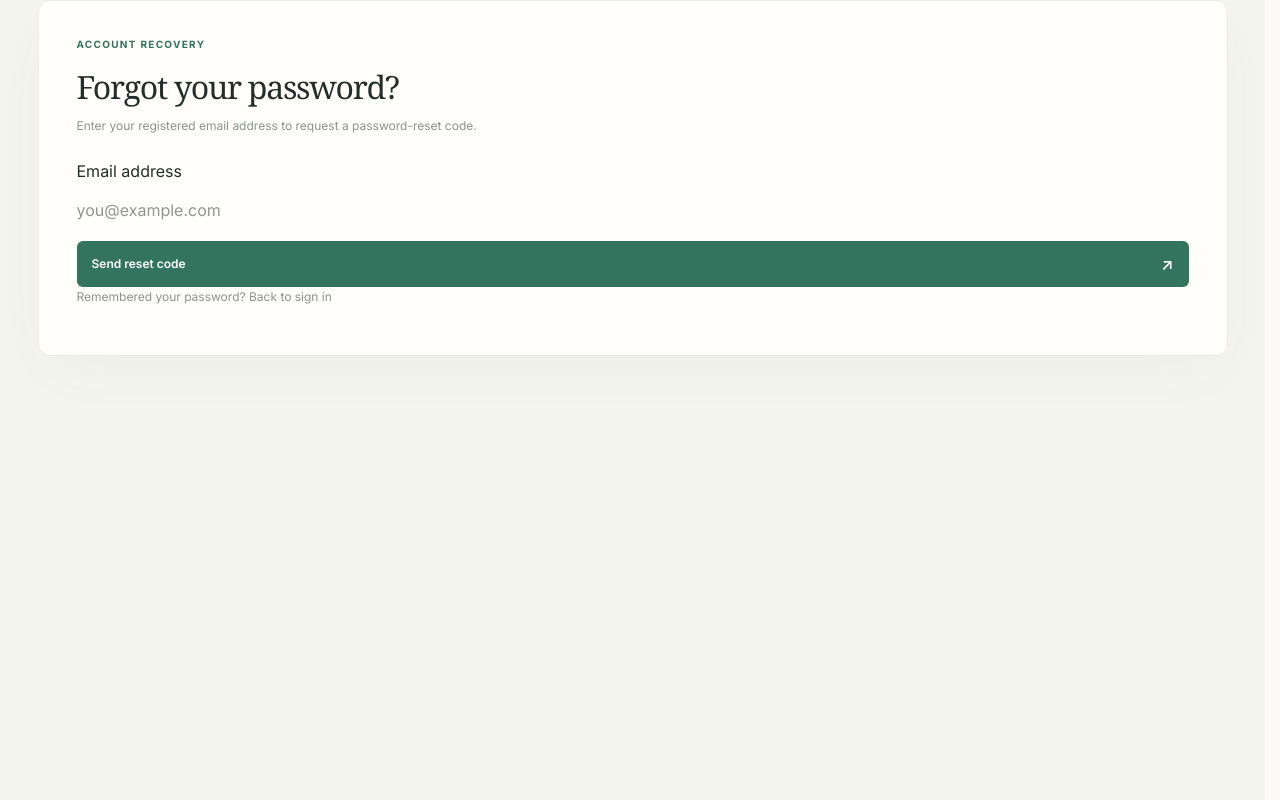
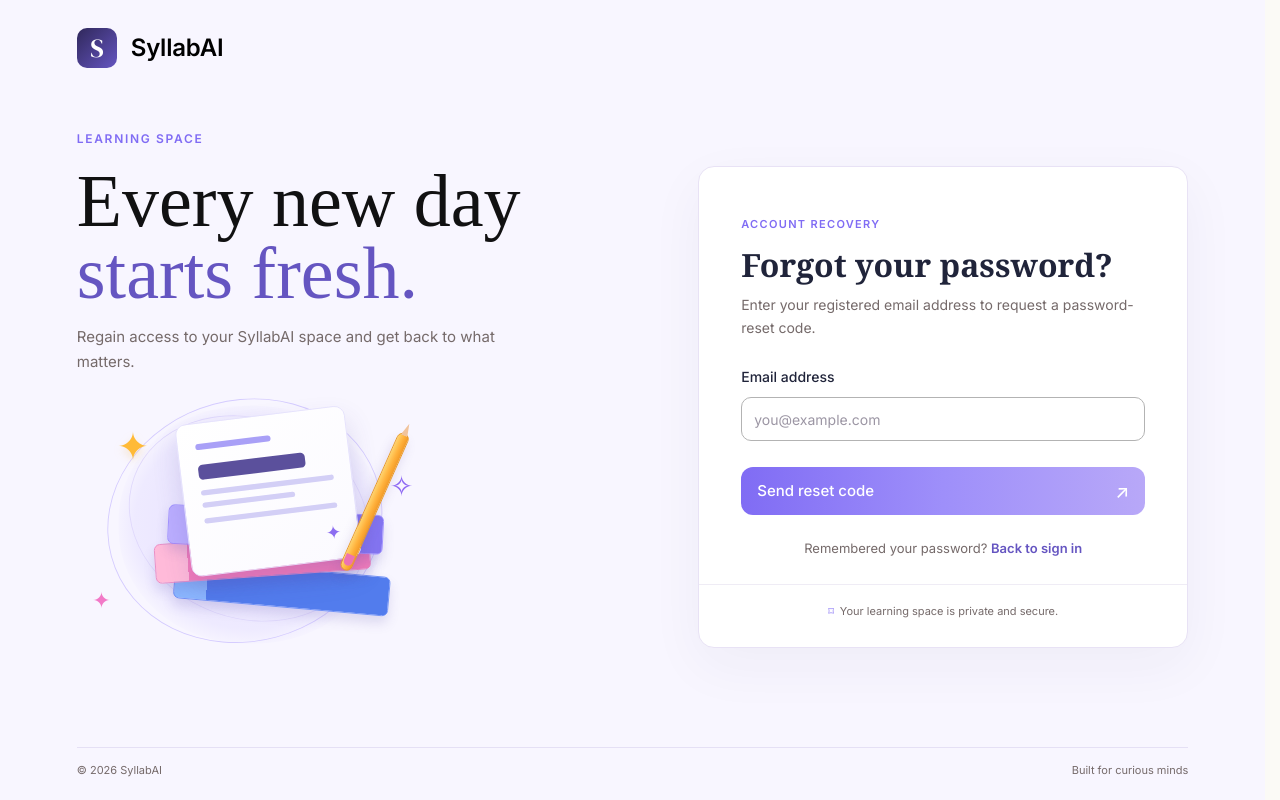
Before and after one commit to shreexc/SyllabAI, a Next.js app in the folder syllabai_frontend/: page /forgot-password in a window 1280 px wide. Built offline with nearby package versions, Linux system fonts and the light colour scheme; no server answers; a web font is replaced by a local one.

Commit message:
Modification of Verification and Recovery Page

```diff
--- a/syllabai_frontend/src/app/forgot-password/page.tsx
+++ b/syllabai_frontend/src/app/forgot-password/page.tsx
@@ -6,6 +6,7 @@ import { useSearchParams, useRouter } from "next/navigation";
 import { toast } from "sonner";
 import { api, getApiErrorDescription } from "@/lib/api";
 import { ROUTES } from "@/lib/constants";
+import { AccountRecoveryFrame } from "@/components/shared/AccountRecoveryFrame";
 
 function ForgotPasswordForm() {
   const params = useSearchParams();
@@ -40,39 +41,36 @@ function ForgotPasswordForm() {
   }
 
   return (
-    <main className="auth-page">
-      <section className="auth-card">
-        <div className="card-kicker">Account recovery</div>
-        <h2>Forgot your password?</h2>
-        <p className="card-subtitle">
+    <AccountRecoveryFrame
+      role={role}
+      title="Forgot your password?"
+      description={
+        <>
           Enter your registered email address to request a password-reset code.
-        </p>
-
-        <form className="auth-form" onSubmit={submit}>
-          <label htmlFor="reset-email">Email address</label>
+        </>
+      }
+      footer={<>Remembered your password? <Link href={ROUTES[role].login}>Back to sign in</Link></>}
+    >
+      <form className="auth-recovery-form" onSubmit={submit}>
+          <label className="field-label" htmlFor="reset-email">Email address</label>
           <input
             id="reset-email"
             name="email"
             type="email"
             autoComplete="email"
             placeholder="you@example.com"
+            className="field-input"
             value={email}
             onChange={(event) => setEmail(event.target.value)}
             required
           />
 
-          <button className="primary-button" type="submit" disabled={loading}>
+          <button className="auth-recovery-submit" type="submit" disabled={loading}>
             {loading ? "Requesting code…" : "Send reset code"}
             <span>↗</span>
           </button>
-        </form>
-
-        <p className="card-subtitle">
-          Remembered your password?{" "}
-          <Link href={ROUTES[role].login}>Back to sign in</Link>
-        </p>
-      </section>
-    </main>
+      </form>
+    </AccountRecoveryFrame>
   );
 }
 
--- a/syllabai_frontend/src/app/reset-password/page.tsx
+++ b/syllabai_frontend/src/app/reset-password/page.tsx
@@ -6,6 +6,7 @@ import { useSearchParams, useRouter } from "next/navigation";
 import { toast } from "sonner";
 import { api, getApiErrorDescription } from "@/lib/api";
 import { ROUTES } from "@/lib/constants";
+import { AccountRecoveryFrame } from "@/components/shared/AccountRecoveryFrame";
 
 function ResetPasswordForm() {
   const params = useSearchParams();
@@ -57,17 +58,14 @@ function ResetPasswordForm() {
   }
 
   return (
-    <main className="auth-page">
-      <section className="auth-card">
-        <div className="card-kicker">Account recovery</div>
-        <h2>Create a new password</h2>
-        <p className="card-subtitle">
-          Enter the reset code sent to <strong>{email || "your email"}</strong>,
-          then choose a new password.
-        </p>
-
-        <form className="auth-form" onSubmit={submit}>
-          <label htmlFor="reset-code">Reset code</label>
+    <AccountRecoveryFrame
+      role={role}
+      title="Create a new password"
+      description={<>Enter the reset code sent to <strong>{email || "your email"}</strong>, then choose a new password.</>}
+      footer={<Link href={`/forgot-password?role=${role}&email=${encodeURIComponent(email)}`}>Request another reset code</Link>}
+    >
+      <form className="auth-recovery-form" onSubmit={submit}>
+          <label className="field-label" htmlFor="reset-code">Reset code</label>
           <input
             id="reset-code"
             name="code"
@@ -77,6 +75,7 @@ function ResetPasswordForm() {
             pattern="[0-9]{6}"
             maxLength={6}
             placeholder="123456"
+            className="field-input"
             value={code}
             onChange={(event) =>
               setCode(event.target.value.replace(/\D/g, "").slice(0, 6))
@@ -84,32 +83,34 @@ function ResetPasswordForm() {
             required
           />
 
-          <label htmlFor="new-password">New password</label>
+          <label className="field-label" htmlFor="new-password">New password</label>
           <input
             id="new-password"
             name="new_password"
             type="password"
             autoComplete="new-password"
             minLength={8}
+            className="field-input"
             value={password}
             onChange={(event) => setPassword(event.target.value)}
             required
           />
 
-          <label htmlFor="confirm-password">Confirm new password</label>
+          <label className="field-label" htmlFor="confirm-password">Confirm new password</label>
           <input
             id="confirm-password"
             name="confirm_password"
             type="password"
             autoComplete="new-password"
             minLength={8}
+            className="field-input"
             value={confirmPassword}
             onChange={(event) => setConfirmPassword(event.target.value)}
             required
           />
 
           <button
-            className="primary-button"
+            className="auth-recovery-submit"
             type="submit"
             disabled={loading || code.length !== 6 || !email}
           >
@@ -117,14 +118,7 @@ function ResetPasswordForm() {
             <span>↗</span>
           </button>
         </form>
-
-        <p className="card-subtitle">
-          <Link href={`/forgot-password?role=${role}&email=${encodeURIComponent(email)}`}>
-            Request another reset code
-          </Link>
-        </p>
-      </section>
-    </main>
+    </AccountRecoveryFrame>
   );
 }
 
--- a/syllabai_frontend/src/app/verify-email/page.tsx
+++ b/syllabai_frontend/src/app/verify-email/page.tsx
@@ -6,6 +6,7 @@ import { useRouter, useSearchParams } from "next/navigation";
 import { toast } from "sonner";
 import { api, getApiErrorDescription } from "@/lib/api";
 import { ROUTES } from "@/lib/constants";
+import { AccountRecoveryFrame } from "@/components/shared/AccountRecoveryFrame";
 
 function VerifyEmailForm() {
   const searchParams = useSearchParams();
@@ -49,16 +50,15 @@ function VerifyEmailForm() {
   }
 
   return (
-    <main className="auth-page">
-      <section className="auth-card">
-        <div className="card-kicker">SyllabAI account</div>
-        <h2>Verify your email</h2>
-        <p className="card-subtitle">
-          Enter the six-digit code sent to <strong>{email || "your email"}</strong>.
-        </p>
-
-        <form className="auth-form" onSubmit={submit}>
-          <label htmlFor="verification-code">Verification code</label>
+    <AccountRecoveryFrame
+      role={role}
+      title="Verify your email"
+      description={<>Enter the six-digit code sent to <strong>{email || "your email"}</strong> to activate your account.</>}
+      storyDescription="Verify your email and get started with your SyllabAI space."
+      footer={<>Already verified? <Link href={ROUTES[role].login}>Sign in</Link></>}
+    >
+      <form className="auth-recovery-form" onSubmit={submit}>
+          <label className="field-label" htmlFor="verification-code">Verification code</label>
           <input
             id="verification-code"
             name="code"
@@ -68,6 +68,7 @@ function VerifyEmailForm() {
             pattern="[0-9]{6}"
             maxLength={6}
             placeholder="123456"
+            className="field-input auth-verification-code"
             value={code}
             onChange={(event) =>
               setCode(event.target.value.replace(/\D/g, "").slice(0, 6))
@@ -76,27 +77,21 @@ function VerifyEmailForm() {
           />
 
           <button
-            className="primary-button"
+            className="auth-recovery-submit"
             type="submit"
             disabled={loading || code.length !== 6 || !email}
           >
             {loading ? "Verifying…" : "Verify email"}
             <span>↗</span>
           </button>
-        </form>
-
-        <p className="card-subtitle">
-          Already verified?{" "}
-          <Link href={ROUTES[role].login}>Sign in</Link>
-        </p>
-      </section>
-    </main>
+      </form>
+    </AccountRecoveryFrame>
   );
 }
 
 export default function VerifyEmailPage() {
   return (
-    <Suspense fallback={<main className="auth-page">Loading verification…</main>}>
+    <Suspense fallback={<main className="auth-recovery-page">Loading verification…</main>}>
       <VerifyEmailForm />
     </Suspense>
   );
--- /dev/null
+++ b/syllabai_frontend/src/components/shared/AccountRecoveryFrame.tsx
@@ -0,0 +1,58 @@
+import Link from "next/link";
+import type { ReactNode } from "react";
+import type { UserRole } from "@/types/auth";
+import { AuthStudyIllustration } from "./AuthStudyIllustration";
+
+interface AccountRecoveryFrameProps {
+  role: UserRole;
+  title: string;
+  description: ReactNode;
+  storyDescription?: ReactNode;
+  footer: ReactNode;
+  children: ReactNode;
+}
+
+export function AccountRecoveryFrame({
+  role,
+  title,
+  description,
+  storyDescription = "Regain access to your SyllabAI space and get back to what matters.",
+  footer,
+  children,
+}: AccountRecoveryFrameProps) {
+  return (
+    <main className="auth-recovery-page">
+      <header className="auth-recovery-header">
+        <Link href="/" className="get-started-brand login-choice-brand" aria-label="SyllabAI home">
+          <span className="get-started-brand-mark login-choice-brand-mark">S</span>
+          <span>SyllabAI</span>
+        </Link>
+      </header>
+
+      <section className="auth-recovery-layout">
+        <aside className="auth-recovery-story">
+          <span className="auth-recovery-eyebrow">{role === "teacher" ? "TEACHING SPACE" : "LEARNING SPACE"}</span>
+          <h1>Every new day<br /><em>starts fresh.</em></h1>
+          <p>{storyDescription}</p>
+          <div className="auth-recovery-art">
+            <AuthStudyIllustration />
+          </div>
+        </aside>
+
+        <section className="auth-recovery-card" aria-labelledby="auth-recovery-title">
+          <span className="auth-recovery-card-kicker">ACCOUNT RECOVERY</span>
+          <h2 id="auth-recovery-title">{title}</h2>
+          <p className="auth-recovery-description">{description}</p>
+          {children}
+          <div className="auth-recovery-footer">{footer}</div>
+          <div className="auth-recovery-assurance">
+            <span aria-hidden="true">⌑</span>
+            Your learning space is private and secure.
+          </div>
+        </section>
+      </section>
+
+      <footer className="auth-recovery-bottom">© 2026 SyllabAI <span>Built for curious minds</span></footer>
+    </main>
+  );
+}
```
Also changed, not shown: syllabai_frontend/src/app/globals.css.
